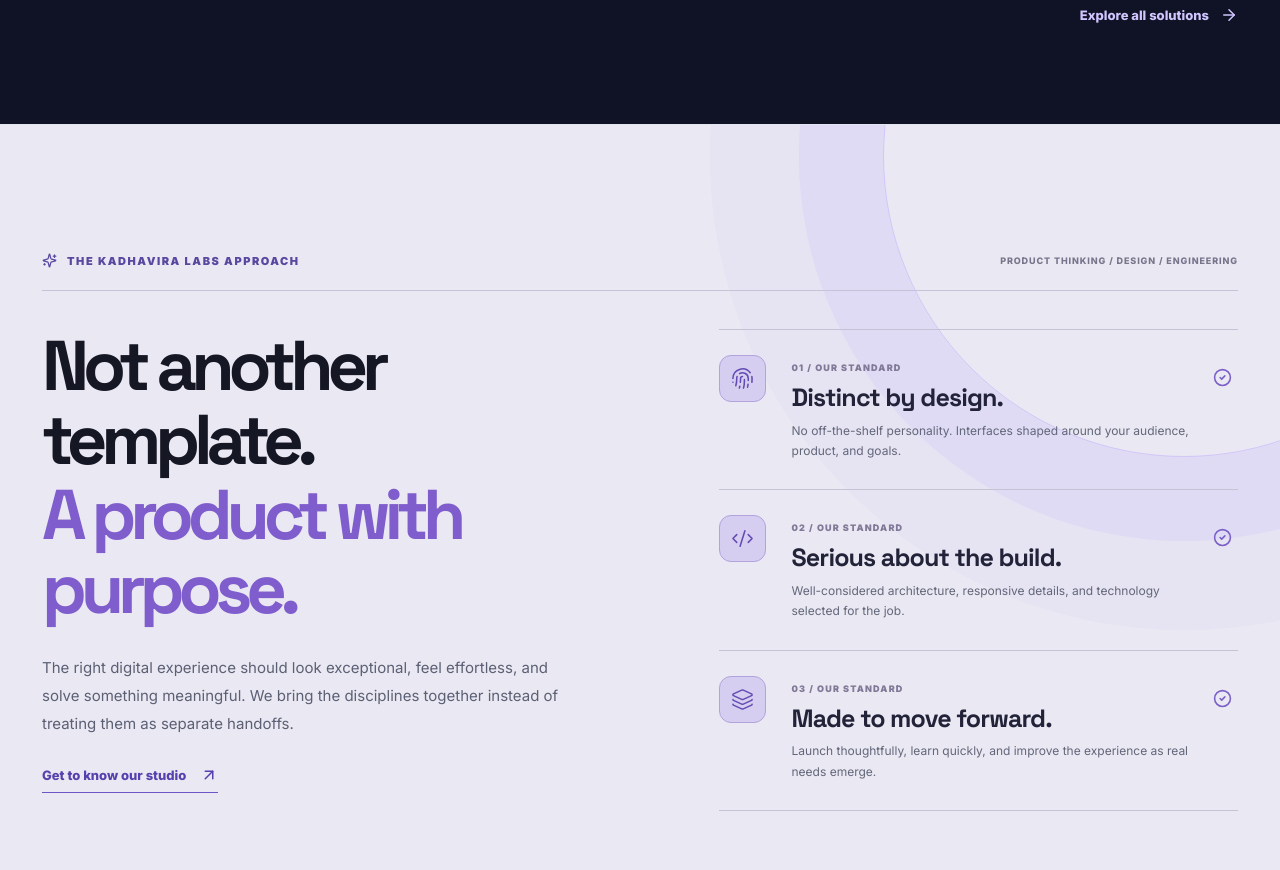
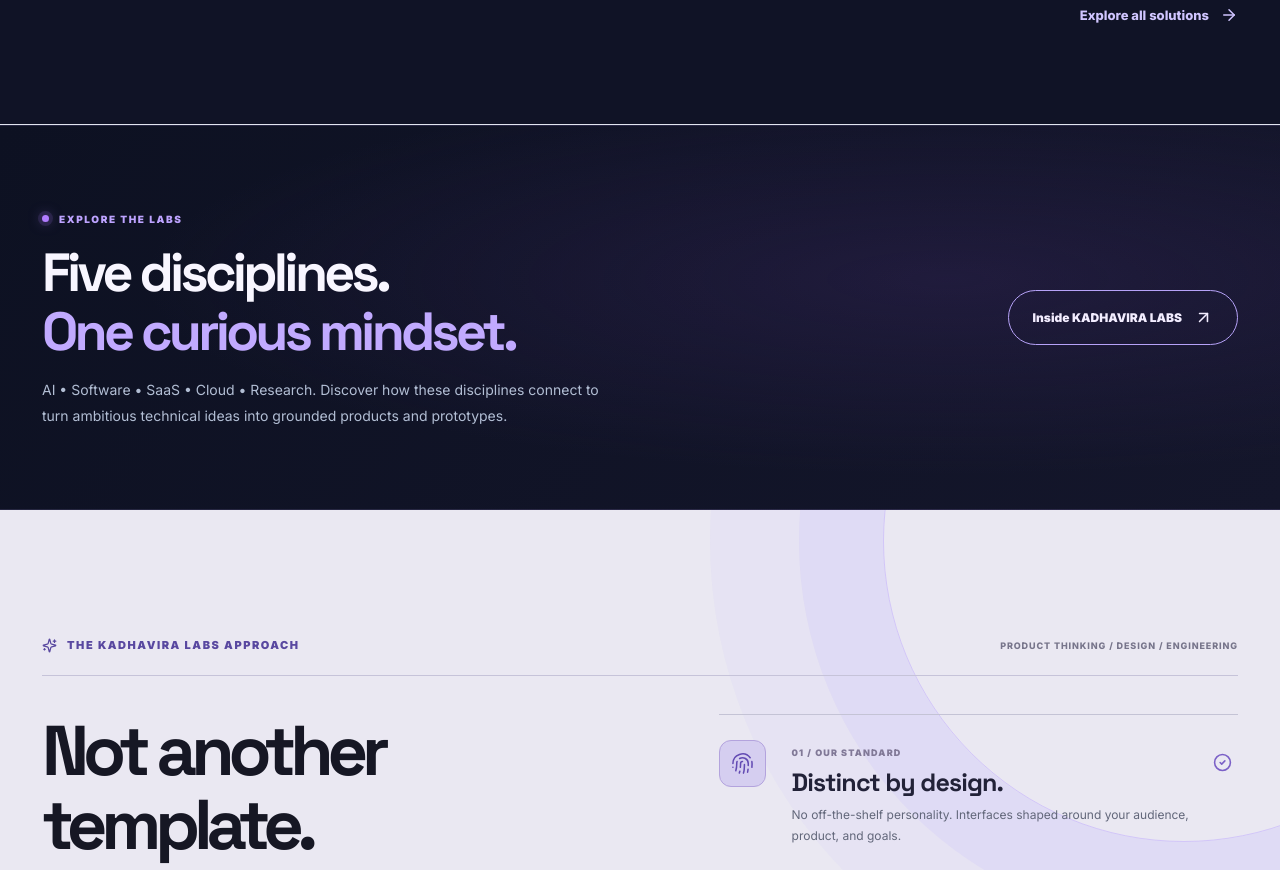
Before and after one commit to niloy-datta/tech-startup, a Next.js app: page / in a window 1280 px wide. Shown: the part 5600-6470 px from the top of the page. Built offline with nearby package versions, Linux system fonts and the light colour scheme.

Commit message:
feat(home): feature the five Kadhavira Labs practice areas and brand story

```diff
--- a/app/page.tsx
+++ b/app/page.tsx
@@ -73,6 +73,17 @@
         </div>
       </section>
 
+      <section className="kl-home-bridge" aria-labelledby="kl-home-bridge-title">
+        <div className="container kl-home-bridge-inner">
+          <div>
+            <span className="nd-eyebrow"><span/> EXPLORE THE LABS</span>
+            <h2 id="kl-home-bridge-title">Five disciplines.<br/><em>One curious mindset.</em></h2>
+            <p>AI • Software • SaaS • Cloud • Research. Discover how these disciplines connect to turn ambitious technical ideas into grounded products and prototypes.</p>
+          </div>
+          <Link className="kl-home-bridge-link" href="/labs">Inside KADHAVIRA LABS <ArrowUpRight size={19} aria-hidden="true"/></Link>
+        </div>
+      </section>
+
       <StudioPhilosophy />
 
       <ProjectPlanner />
```
